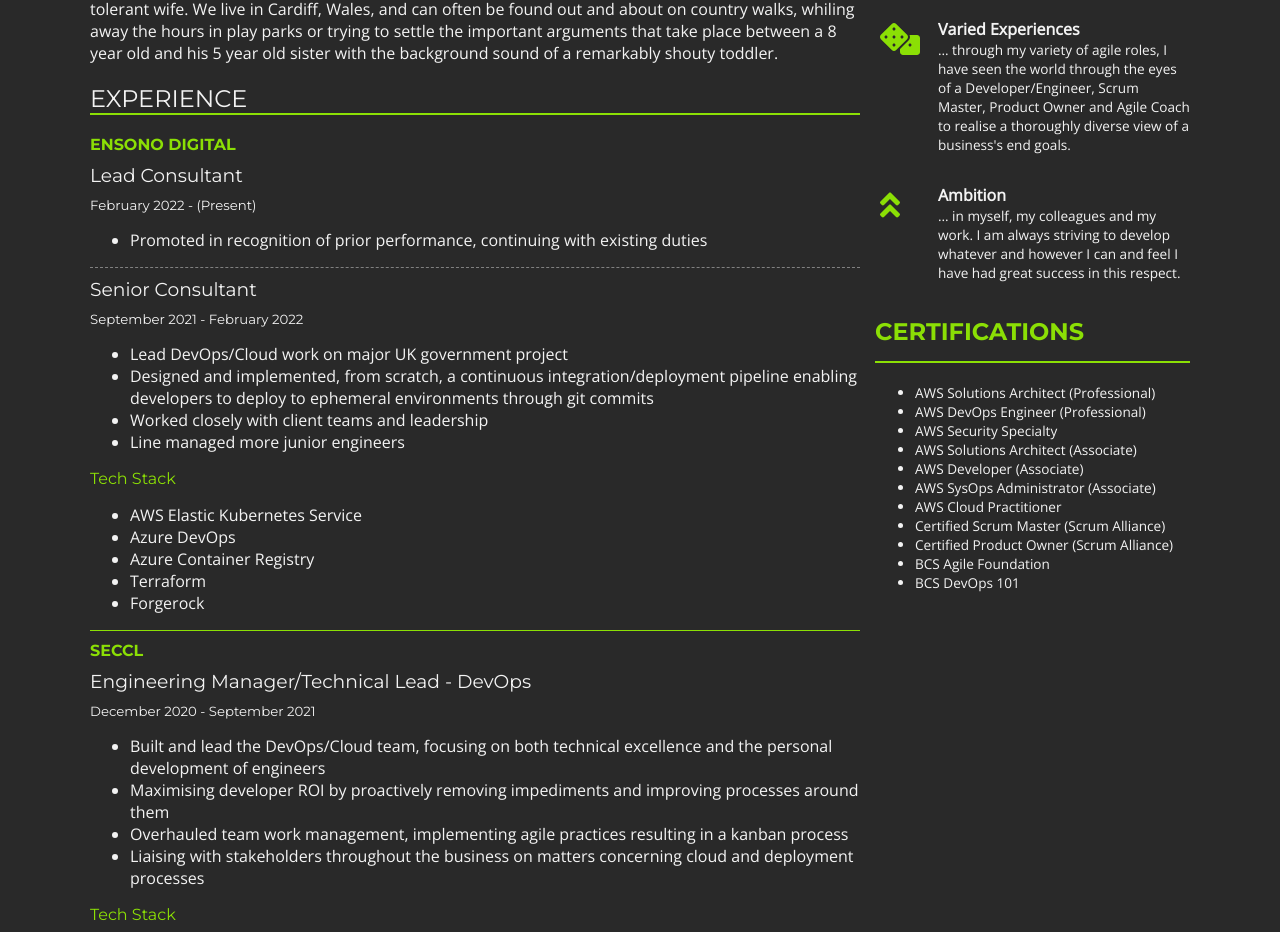
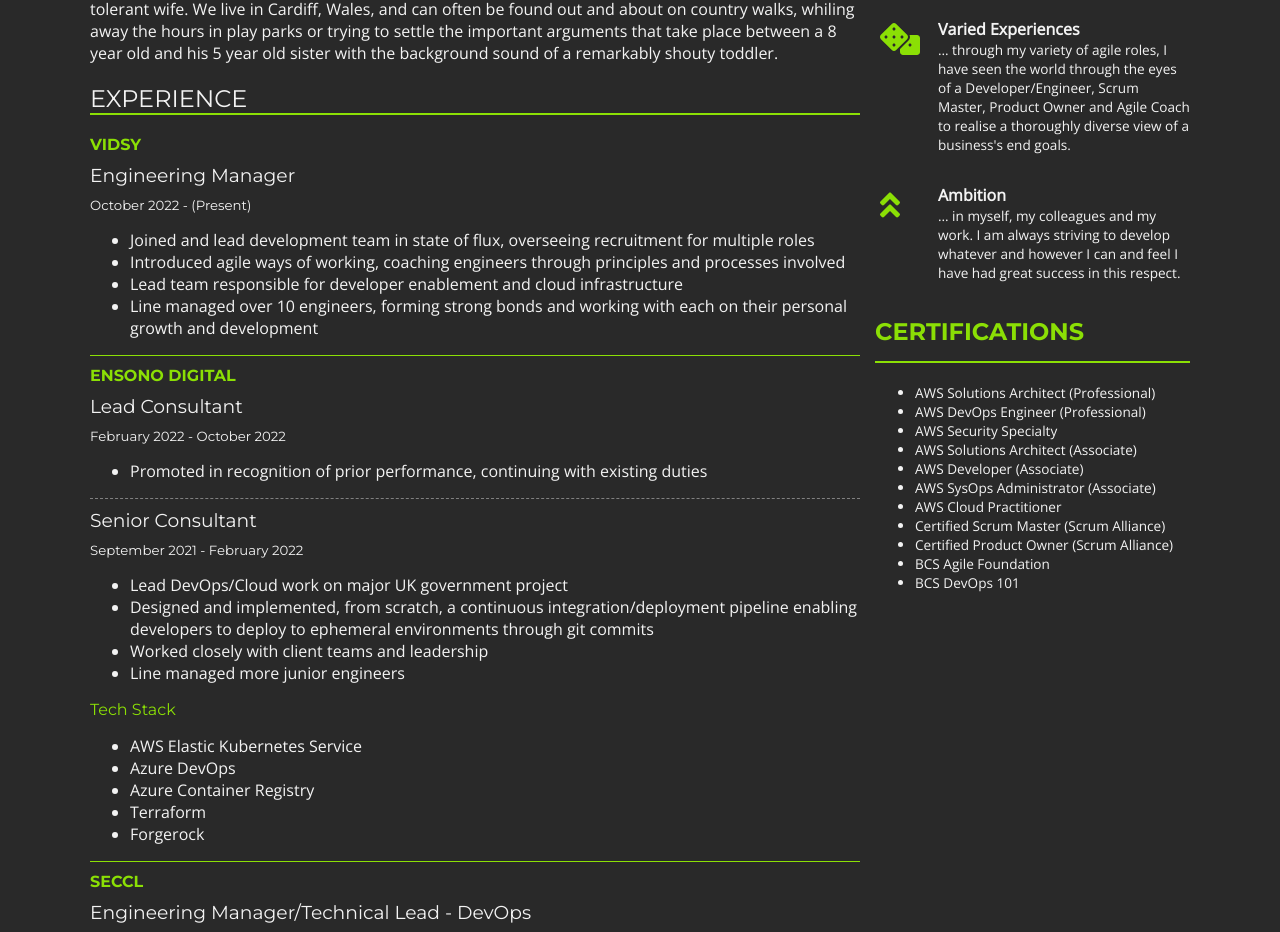
Before and after one commit to rjcoupe/cv, an Angular app: page / in a window 1280 px wide. Shown: the part 799-1731 px from the top of the page. Built offline with nearby package versions, Linux system fonts and the light colour scheme.

Commit message:
Added Vidsy

```diff
--- a/src/app/experience/experience.component.ts
+++ b/src/app/experience/experience.component.ts
@@ -18,10 +18,23 @@
 export class ExperienceComponent implements OnInit {
   jobs: IJob[] = [
     {
+      title: 'Engineering Manager',
+      employer: 'Vidsy',
+      location: 'Remote',
+      dateFrom: 'October 2022',
+      bullets: [
+        "Joined and lead development team in state of flux, overseeing recruitment for multiple roles",
+        "Introduced agile ways of working, coaching engineers through principles and processes involved",
+        "Lead team responsible for developer enablement and cloud infrastructure",
+        "Line managed over 10 engineers, forming strong bonds and working with each on their personal growth and development"
+      ]
+    },
+    {
       title: 'Lead Consultant',
       employer: 'Ensono Digital',
       location: 'Remote',
       dateFrom: 'February 2022',
+      dateTo: 'October 2022',
       bullets: [
         "Promoted in recognition of prior performance, continuing with existing duties"
       ]
```
